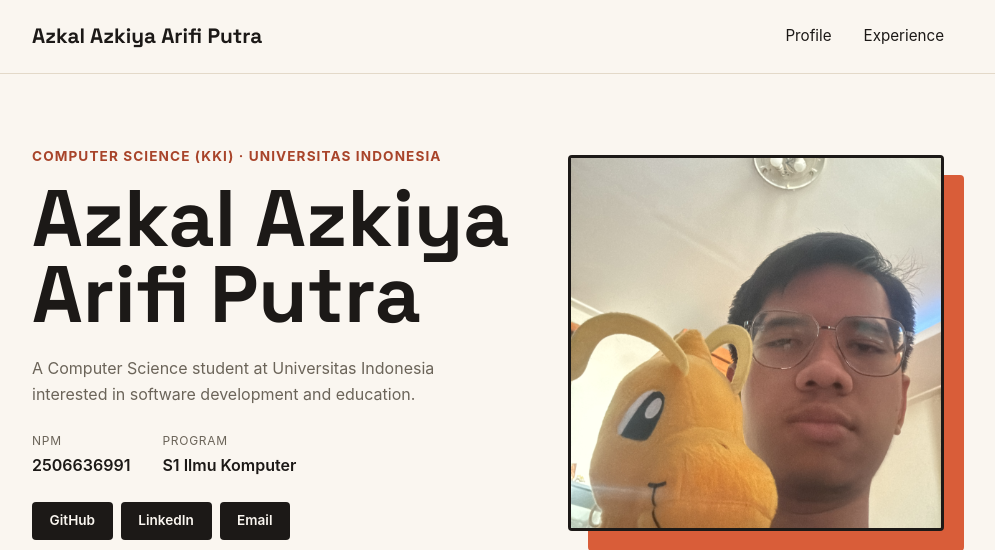
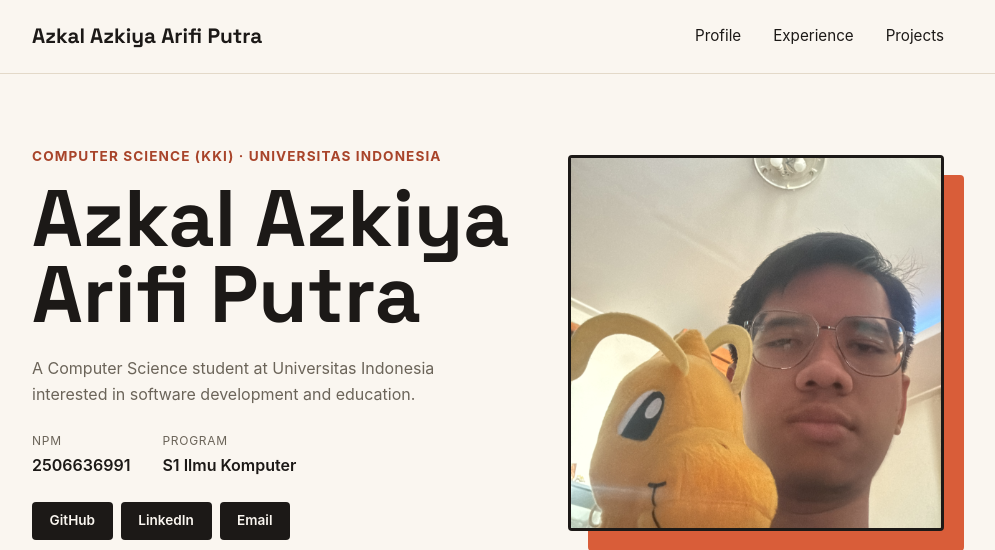
Before and after one commit to AzkalAP/myportofolio, a Django app: page / in a window 1280 px wide. Shown: the top 550 px of the page, without its empty margins (152-1147 px from the left). Run offline with Django 5.2, Linux system fonts and the light colour scheme.

Commit message:
feat(navigation): link projects page from navbar

```diff
--- a/templates/experience.html
+++ b/templates/experience.html
@@ -16,6 +16,7 @@
             <nav>
                 <a href="{% url 'main:show_main' %}">Profile</a>
                 <a href="{% url 'main:show_experience' %}">Experience</a>
+                <a href="{% url 'main:show_projects' %}">Projects</a>
             </nav>
         </div>
     </header>
--- a/templates/index.html
+++ b/templates/index.html
@@ -16,6 +16,7 @@
             <nav>
                 <a href="{% url 'main:show_main' %}">Profile</a>
                 <a href="{% url 'main:show_experience' %}">Experience</a>
+                <a href="{% url 'main:show_projects' %}">Projects</a>
             </nav>
         </div>
     </header>
```
